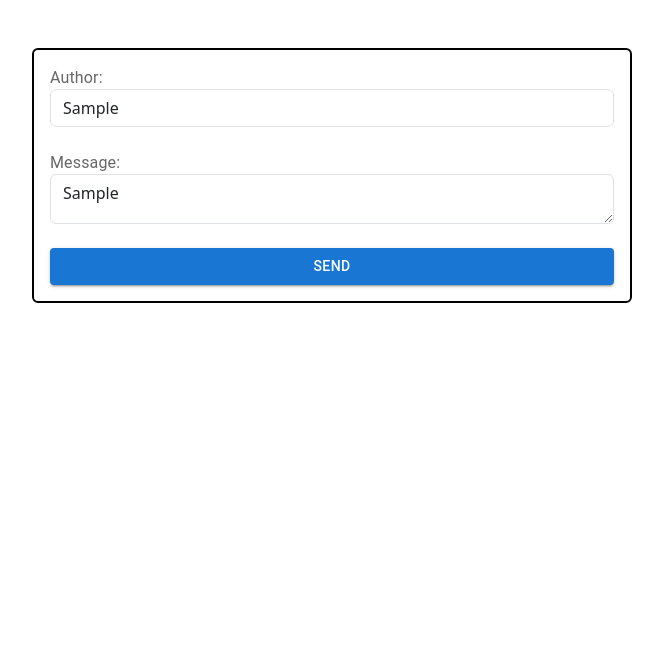
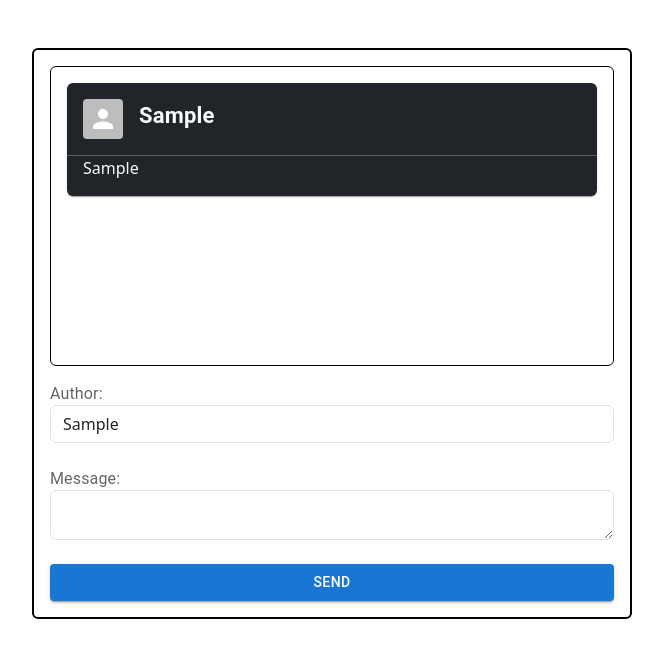
Before and after one commit to Amanturizm/react-chat, a React (Create React App) app: page / in a window 1280 px wide. Both pictures are taken after typing "Sample", "Sample" into the empty fields and a click on the button "SEND". Shown: the top 658 px of the page, without its empty margins (308-971 px from the left). Built offline with nearby package versions, Linux system fonts and the light colour scheme.

Commit message:
create chat body and chat body components / add set form validation

```diff
--- /dev/null
+++ b/src/components/ChatBody/ChatBody.tsx
@@ -0,0 +1,21 @@
+import { Container } from "@mui/material";
+import React from 'react';
+import ChatBodyItem from "./ChatBodyItem/ChatBodyItem";
+
+interface Props {
+	messages: IMessage[];
+}
+
+const ChatBody: React.FC<Props> = ({ messages }) => {
+	return (
+		<Container
+			sx={{ height: 300 }}
+			className="d-flex flex-column gap-3 overflow-y-scroll border border-1 border-black rounded p-3 mb-3">
+			{
+				messages.map(message => <ChatBodyItem key={message.id} message={message} />)
+			}
+		</Container>
+	);
+};
+
+export default ChatBody;
--- /dev/null
+++ b/src/components/ChatBody/ChatBodyItem/ChatBodyItem.tsx
@@ -0,0 +1,28 @@
+import { Avatar, Box, Card, Divider, Stack, Typography } from "@mui/material";
+import React from 'react';
+
+interface Props {
+	message: IMessage;
+}
+
+const ChatBodyItem: React.FC<Props> = ({ message }) => {
+	return (
+		<Card className="bg-dark rounded">
+			<Box sx={{ p: 2, display: 'flex', gap: 2 }}>
+				<Avatar variant="rounded" />
+				<Stack spacing={0.5}>
+					<Typography className="text-light" fontSize={22} fontWeight={700}>{ message.author }</Typography>
+					<Typography variant="body2">
+						{ message.datetime }
+					</Typography>
+				</Stack>
+			</Box>
+			<hr className="m-0 text-white" />
+			<Stack sx={{ p: 2, pt: 0 }} className="text-light">
+				{ message.message }
+			</Stack>
+		</Card>
+	);
+};
+
+export default ChatBodyItem;
--- a/src/components/ChatForm/ChatForm.tsx
+++ b/src/components/ChatForm/ChatForm.tsx
@@ -1,11 +1,12 @@
-import React, { FormEvent, useState } from 'react';
+import React, { useEffect, useState } from 'react';
 import { Button, FormControl, FormLabel, Input, InputLabel, TextareaAutosize } from "@mui/material";
 
 interface Props {
 	addMessage: (message: IMessage) => void;
+	showAlert: ({}: IAlert) => void;
 }
 
-const ChatForm: React.FC<Props> = ({ addMessage }) => {
+const ChatForm: React.FC<Props> = ({ addMessage, showAlert }) => {
 	const [formData, setFormData] = useState({
 		author: '',
 		message: ''
@@ -17,10 +18,13 @@ const ChatForm: React.FC<Props> = ({ addMessage }) => {
 		setFormData(prevState => ({ ...prevState, [name]: value }));
 	};
 
-	const onSubmit = (e: FormEvent) => {
+	const onSubmit = (e: React.FormEvent) => {
 		e.preventDefault();
 
-		addMessage({ ...formData });
+		formData.author.length < 1 ? showAlert({ type: 'author', show: true }) :
+		formData.message.length < 1 ? showAlert({ type: 'message', show: true }) :
+			addMessage({ ...formData });
+			setFormData(prevState => ({ ...prevState, message: '' }));
 	};
 
 	return (
--- /dev/null
+++ b/src/containers/ChatBuilder/Alert.css
@@ -0,0 +1,13 @@
+@keyframes showAndHideAlert {
+  0% {
+    opacity: 0;
+    scale: .5;
+  }
+  7.5%, 80% {
+    opacity: 1;
+    scale: 1;
+  }
+  100% {
+    opacity: 0;
+  }
+}
--- a/src/containers/ChatBuilder/ChatBuilder.tsx
+++ b/src/containers/ChatBuilder/ChatBuilder.tsx
@@ -1,18 +1,41 @@
 import React, { useState } from 'react';
-import { Container } from "@mui/material";
+import { Alert, Container } from "@mui/material";
+import ChatBody from "../../components/ChatBody/ChatBody";
+import ChatBodyItem from "../../components/ChatBody/ChatBodyItem/ChatBodyItem";
 import ChatForm from "../../components/ChatForm/ChatForm";
+import './Alert.css';
 
 const ChatBuilder = () => {
 	const [messages, setMessages] = useState<IMessage[]>([]);
+	const [isAlert, setIsAlert] = useState<IAlert>({ type: '', show: false });
+
+	const showAlert = (response: IAlert): void => {
+		setIsAlert(response);
+		setTimeout(() => {
+			setIsAlert({ type: '' , show: false });
+		}, 5000);
+	};
 
 	const addMessage = (message: IMessage) => {
 		setMessages(prevState => [ ...prevState, { ...message } ]);
 	};
 
+	const alert = (
+		<Alert
+			style={{ animation: 'showAndHideAlert 5s linear' }}
+			className="position-absolute top-0 end-0 mt-4 mx-4"
+			variant="filled"
+			severity="error"
+		>
+			{ isAlert.type === 'author' ? 'Введите автора!' : 'Сообщение не может быть пустым!' }
+		</Alert>
+	);
+
 	return (
 		<Container maxWidth="sm" className="border border-2 border-black rounded my-5 p-3">
-
-			<ChatForm addMessage={addMessage} />
+			{ isAlert.show ? alert : null }
+			<ChatBody messages={messages} />
+			<ChatForm addMessage={addMessage} showAlert={showAlert} />
 		</Container>
 	);
 };
--- a/src/types.d.ts
+++ b/src/types.d.ts
@@ -4,3 +4,8 @@ interface IMessage {
 	message: string;
 	datetime?: string;
 }
+
+interface IAlert {
+	type: string;
+	show: boolean;
+}
```
